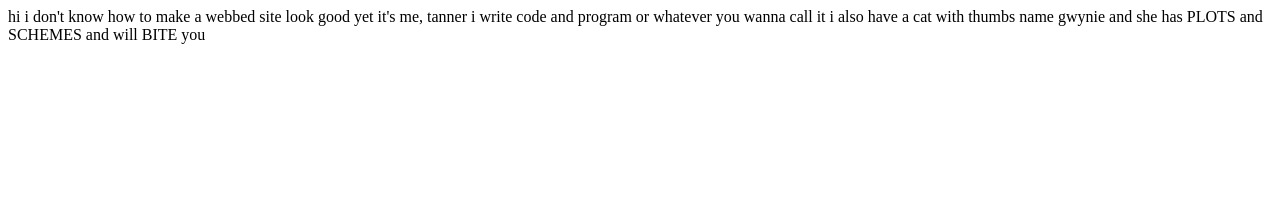
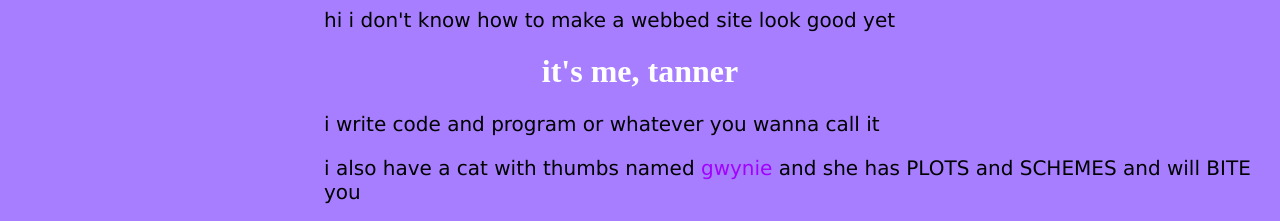
Before and after one commit to tanner-caffrey/tanner-caffrey.github.io, a plain HTML site: page index.html in a window 1280 px wide. Drawn offline with Linux system fonts and the light colour scheme.

Commit message:
make it look nice

```diff
--- a/index.html
+++ b/index.html
@@ -1,6 +1,14 @@
-hi i don't know how to make a webbed site look good yet
+<html>
+    <head>
+        <link rel="stylesheet" href="styles.css">
+        <title>tanner caffrey</title>
+    </head>
 
-it's me, tanner
-i write code and program or whatever you wanna call it
+    <p>hi i don't know how to make a webbed site look good yet</p>
 
-i also have a cat with thumbs name gwynie and she has PLOTS and SCHEMES and will BITE you
+    <p><h1>it's me, tanner</h1></p>
+    <p>i write code and program or whatever you wanna call it</p>
+
+    <p>i also have a cat with thumbs named <span class="purple">gwynie</span> and she has PLOTS and SCHEMES and will BITE you</p>
+    <marquee><img src="gwynie.jpg" alt="Gwynie, a dilute calico cat, upside down and mouth open ready to BITE." class="center"></marquee>
+</html>
--- /dev/null
+++ b/styles.css
@@ -0,0 +1,25 @@
+body {
+    background-color: rgb(167, 126, 255);
+  }
+
+h1 {
+  color: rgb(255, 255, 255);
+  text-align: center;
+}
+
+p {
+  font-family: verdana;
+  font-size: 20px;
+  padding-left: 25%;
+}
+
+.center {
+  display: block;
+  margin-left: auto;
+  margin-right: auto;
+  padding-left: 0%;
+}
+
+span.purple {
+  color: rgb(162, 0, 255)
+}
```
Also changed, not shown: gwynie.jpg (added).
